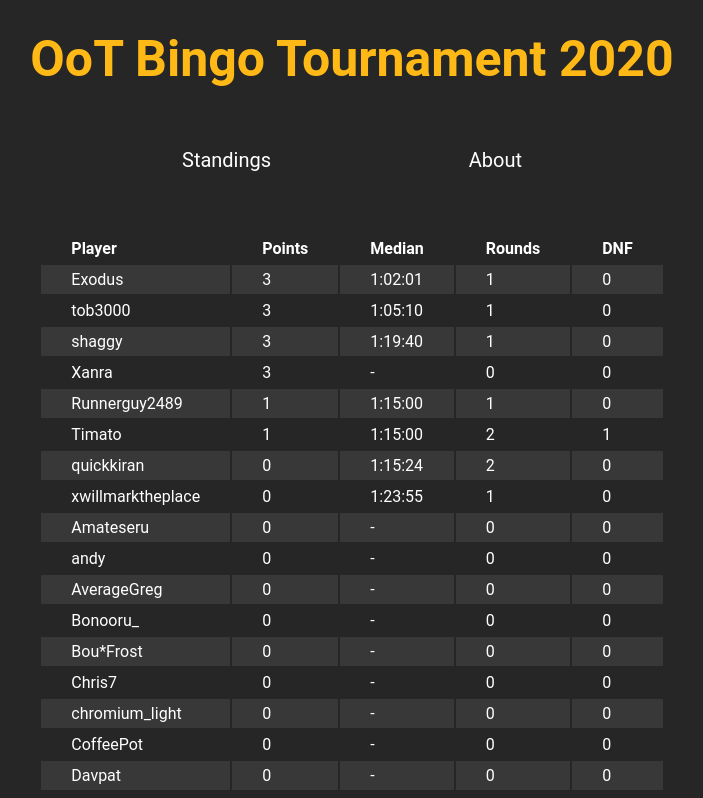
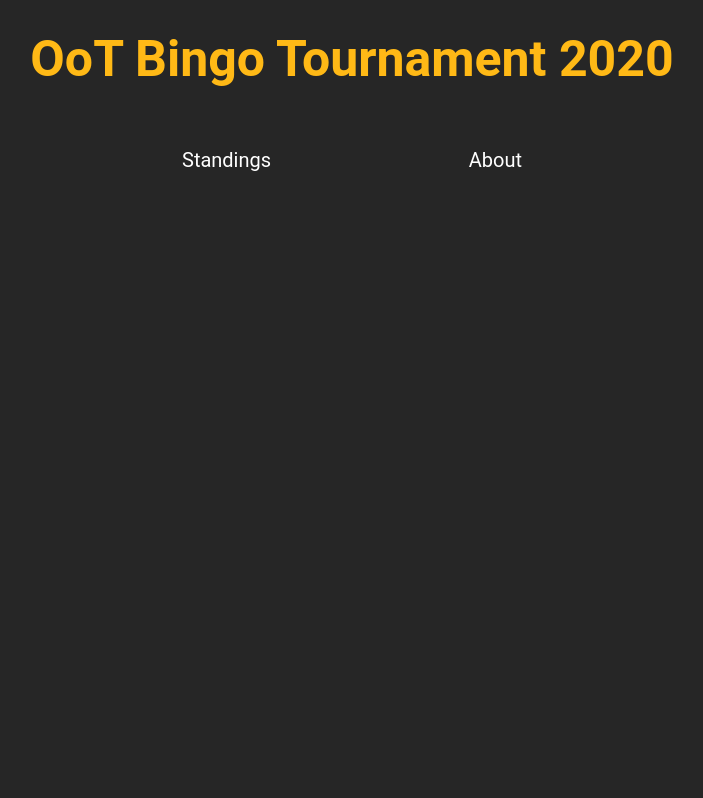
Before and after one commit to xwmtp/bingo2021, a React (Create React App) app: page / in a window 1280 px wide. Shown: the top 798 px of the page, without its empty margins (288-991 px from the left). Built offline with nearby package versions, Linux system fonts and the light colour scheme.

Commit message:
Updated navlinks

```diff
--- a/src/App.js
+++ b/src/App.js
@@ -22,8 +22,8 @@ function App() {
         <Header />
         <Navigation />
         <Switch>
-          <Route path="/" component={Table} exact/>
-          <Route path="/about" component={About} />
+          <Route path="/bingo2020/" component={Table} exact/>
+          <Route path="/bingo2020/about" component={About} />
         </Switch>
       </Wrapper>
     </BrowserRouter>
--- a/src/components/Navigation.jsx
+++ b/src/components/Navigation.jsx
@@ -25,8 +25,8 @@ class Navigation extends React.Component {
     render() {
      return (
          <this.StyledHeader>
-          <NavLink to="/"><a>Standings</a></NavLink>
-          <NavLink to="/about"><a>About</a></NavLink>
+          <NavLink to="/bingo2020/"><a>Standings</a></NavLink>
+          <NavLink to="/bingo2020/about"><a>About</a></NavLink>
          </this.StyledHeader>
      )
     }
```
